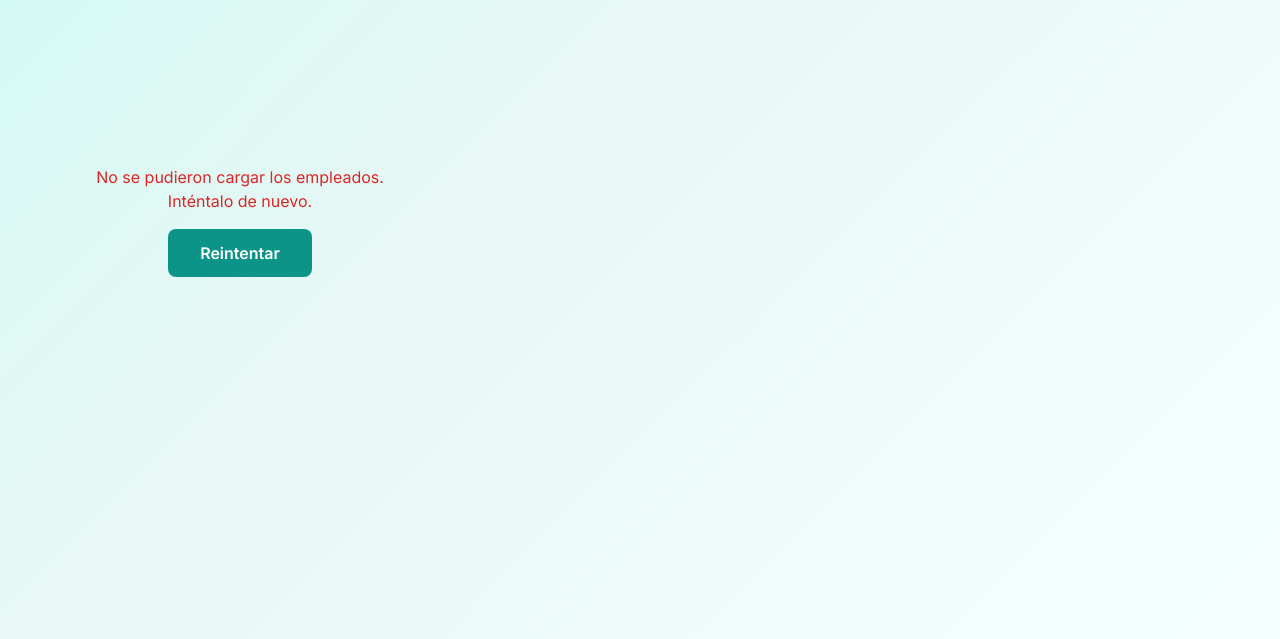
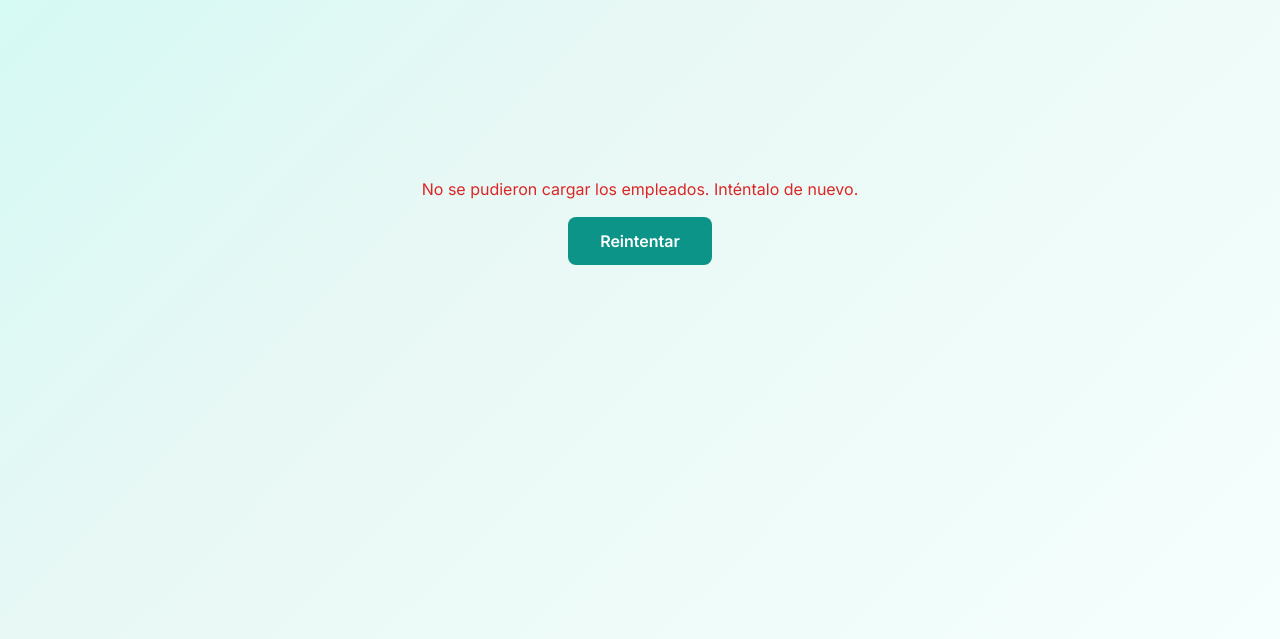
Before and after one commit to Jennydev-25/employee-dashboard, a website with bundled scripts: page src/pages/dashboard.html in a window 1280 px wide. Shown: the part 161-800 px from the top of the page. Built offline with nearby package versions, Linux system fonts and the light colour scheme; no server answers; sample sign-in values are in the browser's storage.

Commit message:
fix: center error component in grid

```diff
--- a/src/styles/components/error.css
+++ b/src/styles/components/error.css
@@ -8,6 +8,9 @@
     padding: var(--sp-2xl);
     gap: var(--sp-md);
     text-align: center;
+    grid-column: 1 / -1;
+    width: 100%;
+    min-height: 50vh;
 
     & .error__message {
         font-size: var(--fs-base);
```
